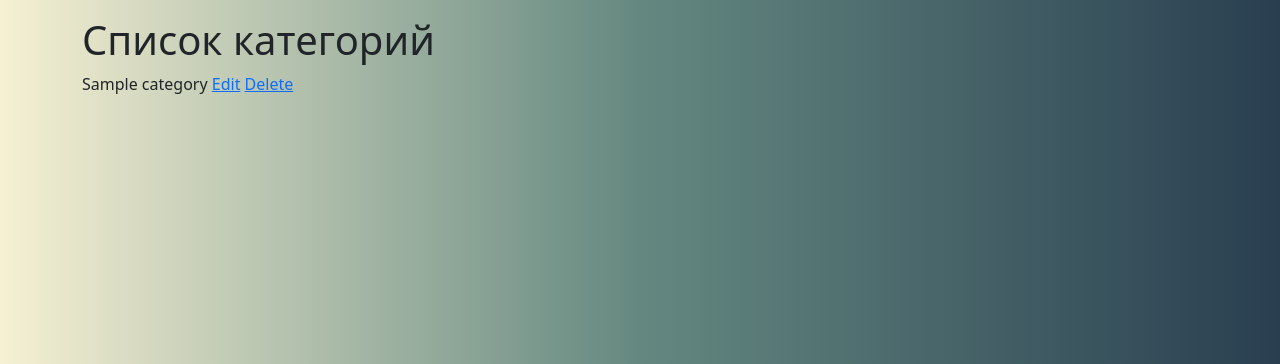
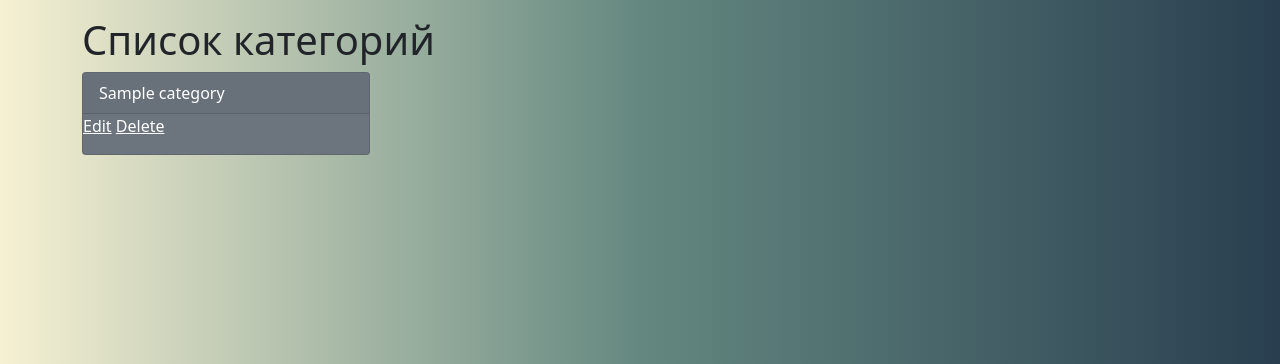
Before and after one commit to Nadezhda2205/homework_54_Nadezhda_Khovrich, a Django app: page /categories/ in a window 1280 px wide. Shown: the part 56-420 px from the top of the page. Run offline with Django 4.2, Linux system fonts and the light colour scheme; tables that the repository leaves empty hold one stand-in row (values such as "Sample post").

Commit message:
Откорректированы шаблоны

```diff
--- a/templates/categories.html
+++ b/templates/categories.html
@@ -2,19 +2,19 @@
 {% load static %}
 
 {% block title %}
-    Список задач
+    Categories
 {% endblock %}
 
 
 {% block content %}
 <h1>Список категорий</h1>
+{% for category in categories %}
 
-{% for category in categories %}
-{{ category.name }}
-<a href="{% url 'category_edit' category.pk %}">Edit</a>
-<a href="{% url 'category_del' category.pk %}">Delete</a><br>
-{% endfor %}
+<div class="card text-white bg-secondary mb-3" style="max-width: 18rem;">
+    <div class="card-header">{{ category.name }} </div>
+        <p><a class="text-white bg-secondary" href="{% url 'category_edit' category.pk %}">Edit</a>
+        <a class="text-white bg-secondary" href="{% url 'category_del' category.pk %}">Delete</a></p>
+  </div>
+  {% endfor %}
 
-
-
-{% endblock %}
+  {% endblock %}
--- a/templates/category_add.html
+++ b/templates/category_add.html
@@ -2,7 +2,7 @@
 {% load static %}
 
 {% block title %}
-    Новая задача
+    New category
 {% endblock %}
 
 
@@ -14,7 +14,7 @@
         <textarea name="name" cols="32" rows="1" required></textarea>
         <h5>Description</h5>
         <textarea name="description" cols="50" rows="10"></textarea>
-        <p><input class="mt-3" type="submit" value="Add category"></p>
+        <p><input class="mt-3 btn btn-success" type="submit" value="Add category"></p>
     </form>
 
 {% endblock %}
--- a/templates/category_edit.html
+++ b/templates/category_edit.html
@@ -2,7 +2,7 @@
 {% load static %}
 
 {% block title %}
-
+     Edit | {{ category.name }}
 {% endblock %}
 
 
--- a/templates/product_add.html
+++ b/templates/product_add.html
@@ -2,7 +2,7 @@
 {% load static %}
 
 {% block title %}
-    Новый продукт
+    New product
 {% endblock %}
 
 
@@ -20,7 +20,7 @@
         </select>
         <p><textarea name="description" cols="50" rows="10" placeholder="description"></textarea></p>
 
-        <p><input class="mt-3"type="submit" value="Add product"></p>
+        <p><input class="mt-3 btn btn-success" type="submit" value="Add product"></p>
     </form>
 
 {% endblock %}
--- a/templates/product_edit.html
+++ b/templates/product_edit.html
@@ -2,7 +2,7 @@
 {% load static %}
 
 {% block title %}
-    редактирование продукта
+    Edit | {{ product.name }}
 {% endblock %}
 
 
```
Also changed, not shown: templates/index.html (+6 -3 lines).
